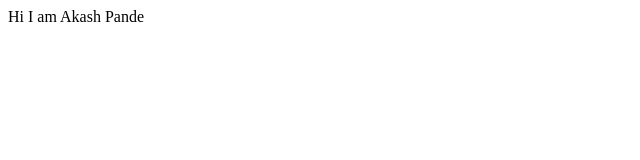
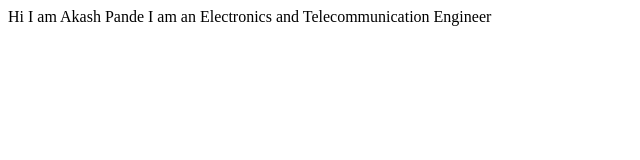
Before and after one commit to Ak-Dev-10/akashpande-portfolio-site, a plain HTML site: page index.html in a window 1280 px wide. Shown: the whole page, without its empty margins (0-640 px from the left). Drawn offline with Linux system fonts and the light colour scheme.

Commit message:
updated text in file

```diff
--- a/index.html
+++ b/index.html
@@ -8,5 +8,6 @@
 </head>
 <body>
     Hi I am Akash Pande
+    I am an Electronics and Telecommunication Engineer
 </body>
 </html>
```
